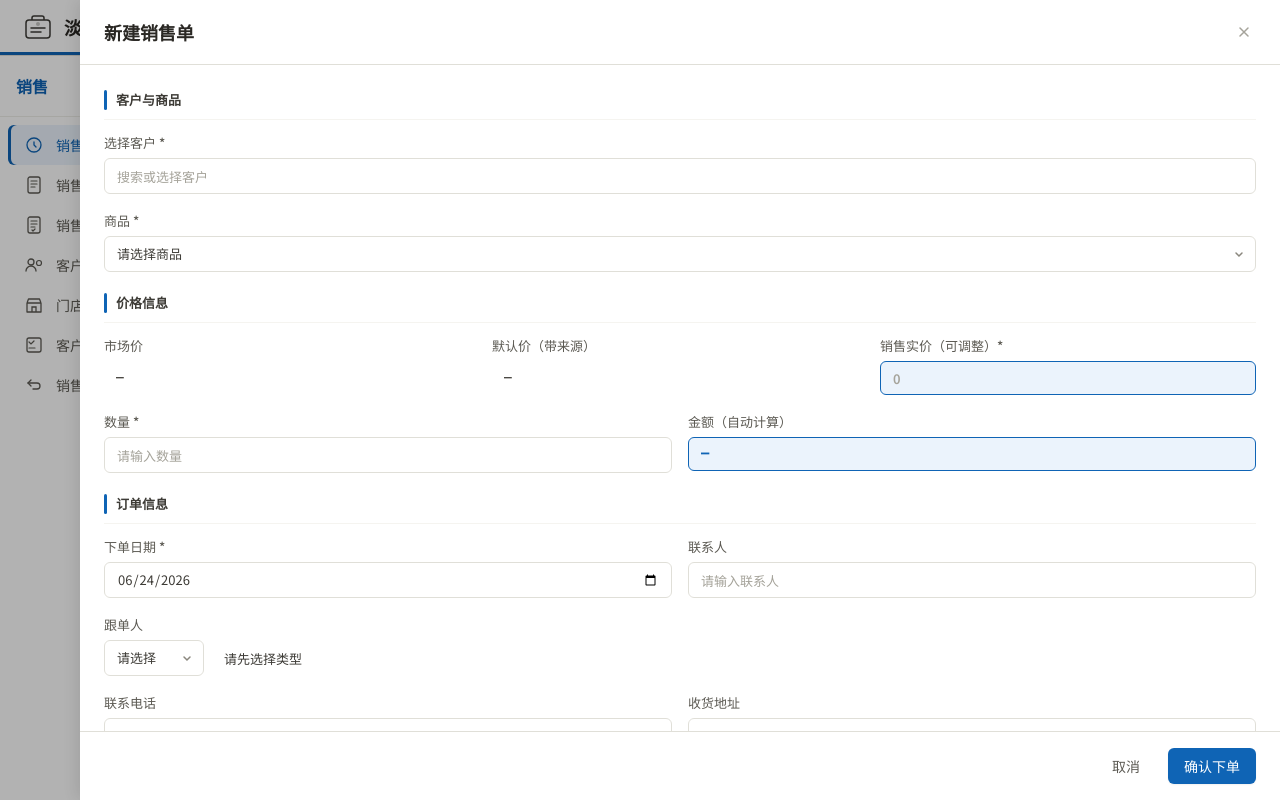
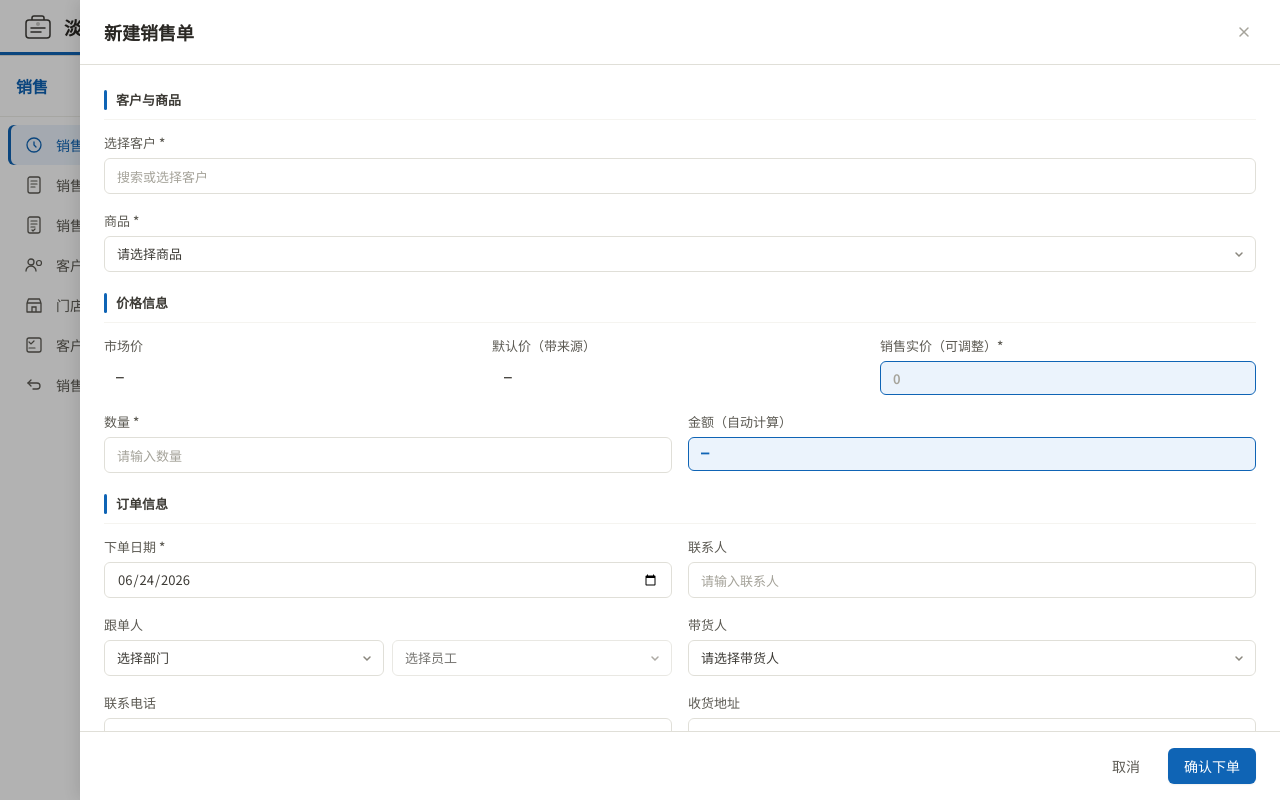
Before and after one commit to zsdxtw/dcbztea-buddy, a React (Vite) app: page /sales/sales-orders in a window 1280 px wide. Both pictures are taken after a click on the button "新建销售单". Shown: the top 800 px of the page. Built offline with nearby package versions, Linux system fonts and the light colour scheme.

Commit message:
feat: 拉取并理解项目文件
Co-authored-by: traeagent <traeagent@users.noreply.github.com>

```diff
--- a/src/data/modules.tsx
+++ b/src/data/modules.tsx
@@ -325,7 +325,6 @@ export const MODULE_CONFIGS: Record<ModuleKey, ModuleConfig> = {
     label: '系统',
     menus: [
       { key: 'settings-system', label: '系统设置', icon: <SystemSettingsIcon /> },
-      { key: 'settings-organization', label: '组织架构', icon: <OrgChartIcon /> },
       { key: 'settings-roles', label: '角色权限', icon: <RolesIcon /> },
       { key: 'settings-logs', label: '操作日志', icon: <LogsIcon /> },
       { key: 'settings-about', label: '关于', icon: <AboutIcon /> },
@@ -338,6 +337,7 @@ export const MODULE_CONFIGS: Record<ModuleKey, ModuleConfig> = {
     key: ModuleKey.PERSONNEL,
     label: '人员',
     menus: [
+      { key: 'personnel-organization', label: '组织架构', icon: <OrgChartIcon /> },
       { key: 'personnel-employee', label: '员工管理', icon: <EmployeeIcon /> },
       { key: 'personnel-tea-professional', label: '茶人管理', icon: <TeaProfessionalIcon /> },
       { key: 'personnel-streamer', label: '带货人管理', icon: <StreamerIcon /> },
--- a/src/pages/sales/SalesCustomers.tsx
+++ b/src/pages/sales/SalesCustomers.tsx
@@ -691,23 +691,7 @@ function CreateDrawer({ customerType, platforms, sequence, onCancel, onSave, onQ
             {!isPersonal && <div className="drawer-form-field"><label className="drawer-label">税号</label><input className="filter-input" style={{ width: '100%' }} value={form.taxNo || ''} onChange={e => update('taxNo', e.target.value)} /></div>}
             <div className="drawer-form-field" style={{ flex: 2 }}>
               <label className="drawer-label">主办人</label>
-              <div style={{ display: 'flex', gap: 'var(--space-2)' }}>
-                <select className="filter-select" style={{ width: 100 }} value={form.hostType ?? ''} onChange={(e) => { update('hostType', (e.target.value || undefined) as 'employee' | 'streamer' | undefined); update('hostId', undefined); }}>
-                  <option value="">请选择</option>
-                  <option value="employee">员工</option>
-                  <option value="streamer">带货人</option>
-                </select>
-                {form.hostType === 'employee' ? (
-                  <DeptEmployeeSelect value={form.hostId ?? ''} onChange={(empId) => update('hostId', empId || undefined)} style={{ flex: 1 }} />
-                ) : form.hostType === 'streamer' ? (
-                  <select className="filter-select" style={{ flex: 1 }} value={form.hostId ?? ''} onChange={(e) => update('hostId', e.target.value || undefined)}>
-                    <option value="">选择带货人</option>
-                    {streamers.map(s => <option key={s.id} value={s.id}>{s.name}</option>)}
-                  </select>
-                ) : (
-                  <div style={{ flex: 1, height: 34, display: 'flex', alignItems: 'center', padding: '0 var(--space-3)', border: '1px solid var(--color-border-primary)', borderRadius: 'var(--radius-md)', background: 'var(--color-bg-tertiary)', fontSize: 'var(--text-sm)', color: 'var(--color-text-tertiary)' }}>请先选择类型</div>
-                )}
-              </div>
+              <DeptEmployeeSelect value={form.hostId ?? ''} onChange={(empId) => { update('hostId', empId || undefined); update('hostType', empId ? 'employee' : undefined); }} style={{ width: '100%' }} />
             </div>
           </div>
           <div className="drawer-form-row">
--- a/src/pages/sales/SalesOrders.tsx
+++ b/src/pages/sales/SalesOrders.tsx
@@ -114,12 +114,14 @@ interface SalesOrderRecord {
   remark: string;
   products: SalesOrderItem[];
   timeline: { time: string; event: string; operator: string }[];
-  /** 跟单人 ID */
+  /** 跟单人 ID（仅员工） */
   followerId?: string;
-  /** 跟单人类型 */
-  followerType?: 'employee' | 'streamer';
   /** 跟单人姓名 */
   followerName?: string;
+  /** 带货人 ID */
+  streamerId?: string;
+  /** 带货人姓名 */
+  streamerName?: string;
   /** 主办人 ID */
   hostId?: string;
   /** 主办人类型 */
@@ -139,7 +141,7 @@ const orderData: SalesOrderRecord[] = [
     date: '2025-07-12', status: OrderStatus.PENDING,
     contactPerson: '王经理', contactPhone: '0571-87651234', deliveryAddress: '杭州市西湖区龙井路88号',
     remark: '需冷藏运输，指定顺丰',
-    followerId: 'emp-8', followerType: 'employee', followerName: '王强', scenario: 1,
+    followerId: 'emp-8',  followerName: '王强', scenario: 1,
     products: [
       { productId: '1', name: '明前龙井 — 特级', teaCategory: TeaCategory.GREEN, quantity: '20 kg', marketPrice: 580, defaultPrice: 452, actualSalesPrice: 452, priceSource: 'sales', amount: '¥ 23,200' },
       { productId: '2', name: '碧螺春 — 一级', teaCategory: TeaCategory.GREEN, quantity: '10 kg', marketPrice: 420, defaultPrice: 328, actualSalesPrice: 328, priceSource: 'sales', amount: '¥ 11,600' },
@@ -155,7 +157,7 @@ const orderData: SalesOrderRecord[] = [
     date: '2025-07-11', status: OrderStatus.APPROVED,
     contactPerson: '赵总', contactPhone: '0599-51234567', deliveryAddress: '武夷山市度假区茶博园6号',
     remark: '长期合作客户，月结',
-    followerId: 'emp-9', followerType: 'employee', followerName: '张伟', scenario: 3,
+    followerId: 'emp-9',  followerName: '张伟', scenario: 3,
     products: [
       { productId: '7', name: '金骏眉 — 特级', teaCategory: TeaCategory.RED, quantity: '15 kg', marketPrice: 1280, defaultPrice: 1024, actualSalesPrice: 1024, priceSource: 'sales', amount: '¥ 36,000' },
     ],
@@ -171,7 +173,7 @@ const orderData: SalesOrderRecord[] = [
     date: '2025-07-10', status: OrderStatus.SHIPPING,
     contactPerson: '林老板', contactPhone: '0768-2345678', deliveryAddress: '潮州市湘桥区太平路168号',
     remark: '分两批发货',
-    followerId: 'emp-8', followerType: 'employee', followerName: '王强', scenario: 1,
+    followerId: 'emp-8',  followerName: '王强', scenario: 1,
     products: [
       { productId: '12', name: '凤凰单丛 — 特级', teaCategory: TeaCategory.OOLONG, quantity: '25 kg', marketPrice: 560, defaultPrice: 426, actualSalesPrice: 426, priceSource: 'sales', amount: '¥ 28,000' },
       { productId: '10', name: '大红袍 — 特级', teaCategory: TeaCategory.OOLONG, quantity: '15 kg', marketPrice: 720, defaultPrice: 547, actualSalesPrice: 547, priceSource: 'sales', amount: '¥ 16,800' },
@@ -189,7 +191,7 @@ const orderData: SalesOrderRecord[] = [
     date: '2025-07-09', status: OrderStatus.COMPLETED,
     contactPerson: '张女士', contactPhone: '0593-5678901', deliveryAddress: '福鼎市太姥山镇茶都路22号',
     remark: '已签收，客户满意',
-    followerId: undefined, followerType: undefined, followerName: undefined, scenario: 5,
+    followerId: undefined, followerName: undefined, scenario: 5,
     products: [
       { productId: '13', name: '白毫银针 — 特级', teaCategory: TeaCategory.WHITE, quantity: '20 kg', marketPrice: 960, defaultPrice: 787, actualSalesPrice: 787, priceSource: 'sales', amount: '¥ 38,400' },
     ],
@@ -207,7 +209,7 @@ const orderData: SalesOrderRecord[] = [
     date: '2025-07-08', status: OrderStatus.COMPLETED,
     contactPerson: '周经理', contactPhone: '0774-7234567', deliveryAddress: '梧州市万秀区西江路56号',
     remark: '季度采购，常规订单',
-    followerId: 'emp-9', followerType: 'employee', followerName: '张伟', scenario: 3,
+    followerId: 'emp-9',  followerName: '张伟', scenario: 3,
     products: [
       { productId: '33', name: '六堡茶 — 二级', teaCategory: TeaCategory.DARK, quantity: '30 kg', marketPrice: 280, defaultPrice: 210, actualSalesPrice: 210, priceSource: 'sales', amount: '¥ 10,800' },
       { productId: '18', name: '熟普洱 — 三级', teaCategory: TeaCategory.DARK, quantity: '20 kg', marketPrice: 260, defaultPrice: 195, actualSalesPrice: 195, priceSource: 'sales', amount: '¥ 7,200' },
@@ -226,7 +228,7 @@ const orderData: SalesOrderRecord[] = [
     date: '2025-07-07', status: OrderStatus.PENDING,
     contactPerson: '何老板', contactPhone: '0730-8234567', deliveryAddress: '岳阳市君山区洞庭大道99号',
     remark: '新客户首单，需提供样品检测报告',
-    followerId: undefined, followerType: undefined, followerName: undefined, scenario: 1,
+    followerId: undefined, followerName: undefined, scenario: 1,
     products: [
       { productId: '16', name: '君山银针 — 特级', teaCategory: TeaCategory.YELLOW, quantity: '10 kg', marketPrice: 880, defaultPrice: 695, actualSalesPrice: 695, priceSource: 'sales', amount: '¥ 17,600' },
     ],
@@ -240,7 +242,7 @@ const orderData: SalesOrderRecord[] = [
     date: '2025-07-06', status: OrderStatus.APPROVED,
     contactPerson: '江总', contactPhone: '0599-5234567', deliveryAddress: '武夷山市星村镇茶场路12号',
     remark: '有机认证产品，需附证书',
-    followerId: 'emp-8', followerType: 'employee', followerName: '王强', scenario: 3,
+    followerId: 'emp-8',  followerName: '王强', scenario: 3,
     products: [
       { productId: '6', name: '正山小种 — 特级', teaCategory: TeaCategory.RED, quantity: '25 kg', marketPrice: 480, defaultPrice: 384, actualSalesPrice: 384, priceSource: 'sales', amount: '¥ 24,000' },
     ],
@@ -256,7 +258,7 @@ const orderData: SalesOrderRecord[] = [
     date: '2025-07-05', status: OrderStatus.SHIPPING,
     contactPerson: '吴经理', contactPhone: '0595-2345678', deliveryAddress: '安溪县凤城镇茶都路188号',
     remark: '清香型，真空包装',
-    followerId: 'emp-9', followerType: 'employee', followerName: '张伟', scenario: 5,
+    followerId: 'emp-9',  followerName: '张伟', scenario: 5,
     products: [
       { productId: '11', name: '铁观音 — 一级', teaCategory: TeaCategory.OOLONG, quantity: '40 kg', marketPrice: 320, defaultPrice: 243, actualSalesPrice: 243, priceSource: 'sales', amount: '¥ 25,600' },
       { productId: '11', name: '铁观音 — 二级', teaCategory: TeaCategory.OOLONG, quantity: '20 kg', marketPrice: 320, defaultPrice: 243, actualSalesPrice: 243, priceSource: 'sales', amount: '¥ 12,800' },
@@ -274,7 +276,7 @@ const orderData: SalesOrderRecord[] = [
     date: '2025-07-04', status: OrderStatus.COMPLETED,
     contactPerson: '王经理', contactPhone: '0571-87651234', deliveryAddress: '杭州市西湖区龙井路88号',
     remark: '月度补货订单',
-    followerId: 'emp-8', followerType: 'employee', followerName: '王强', scenario: 1,
+    followerId: 'emp-8',  followerName: '王强', scenario: 1,
     products: [
       { productId: '9', name: '祁门红茶 — 特级', teaCategory: TeaCategory.RED, quantity: '35 kg', marketPrice: 520, defaultPrice: 416, actualSalesPrice: 416, priceSource: 'sales', amount: '¥ 36,400' },
     ],
@@ -292,7 +294,7 @@ const orderData: SalesOrderRecord[] = [
     date: '2025-07-03', status: OrderStatus.CANCELLED,
     contactPerson: '赵总', contactPhone: '0599-51234567', deliveryAddress: '武夷山市度假区茶博园6号',
     remark: '客户取消，改订茉莉花茶',
-    followerId: undefined, followerType: undefined, followerName: undefined, scenario: 3,
+    followerId: undefined, followerName: undefined, scenario: 3,
     products: [
       { productId: '24', name: '玫瑰花茶 — 一级', teaCategory: TeaCategory.FLOWER, quantity: '20 kg', marketPrice: 158, defaultPrice: 122, actualSalesPrice: 122, priceSource: 'sales', amount: '¥ 5,120' },
     ],
@@ -348,7 +350,7 @@ export default function SalesOrders() {
 
         <Card>
           <Table
-            headers={['订单编号', '客户', '客户类型', '跟单人', '主办人', '商品', '茶类', '数量', '单价', '金额', '下单日期', '状态', '操作']}
+            headers={['订单编号', '客户', '客户类型', '跟单人', '带货人', '主办人', '商品', '茶类', '数量', '单价', '金额', '下单日期', '状态', '操作']}
             rows={orders.map((o) => {
               const ctColor = customerTypeColors[o.customerType];
               return [
@@ -359,6 +361,7 @@ export default function SalesOrders() {
                 background: ctColor.bg, color: ctColor.color, border: `1px solid ${ctColor.border}`,
               }}>{CUSTOMER_TYPE_LABELS[o.customerType]}</span>,
               <span key="follower" style={{ fontSize: 'var(--text-sm)', color: o.followerName ? 'var(--color-text-secondary)' : 'var(--color-text-tertiary)' }}>{o.followerName ?? '—'}</span>,
+              <span key="streamer" style={{ fontSize: 'var(--text-sm)', color: o.streamerName ? 'var(--color-text-secondary)' : 'var(--color-text-tertiary)' }}>{o.streamerName ?? '—'}</span>,
               <span key="host" style={{ fontSize: 'var(--text-sm)', color: o.hostName ? 'var(--color-text-secondary)' : 'var(--color-text-tertiary)' }}>{o.hostName ?? '—'}</span>,
               o.product,
               <Tag category={o.teaCategory} />,
@@ -410,6 +413,7 @@ export default function SalesOrders() {
                   }}>{CUSTOMER_TYPE_LABELS[selectedOrder.customerType]}</span>); })()}
                 </InfoItem>
                 <InfoItem label="跟单人">{selectedOrder.followerName ?? '—'}</InfoItem>
+                <InfoItem label="带货人">{selectedOrder.streamerName ?? '—'}</InfoItem>
                 <InfoItem label="主办人">{selectedOrder.hostName ?? '—'}</InfoItem>
                 <InfoItem label="下单日期">{selectedOrder.date}</InfoItem>
                 <InfoItem label="联系人">{selectedOrder.contactPerson}</InfoItem>
@@ -515,9 +519,10 @@ function CreateSalesDrawer({ nextNumber, onCancel, onSave }: {
   const [customerType, setCustomerType] = useState<CustomerType | ''>('');
   const [newCustomerShortName, setNewCustomerShortName] = useState('');
 
-  // 跟单人
+  // 跟单人（仅员工）
   const [followerId, setFollowerId] = useState('');
-  const [followerType, setFollowerType] = useState<'employee' | 'streamer' | ''>('');
+  // 带货人（独立字段）
+  const [streamerId, setStreamerId] = useState('');
 
   // 构建客户选项列表（所有客户 + 平台客户）
   const allCustomerOptions = useMemo(() => {
@@ -628,7 +633,8 @@ function CreateSalesDrawer({ nextNumber, onCancel, onSave }: {
     const customerName = isNewCustomer
       ? newCustomerShortName.trim()
       : (allCustomerOptions.find(c => c.id === customerId)?.name ?? '新客户');
-    const followerName = followerId && followerType ? getPersonName(followerId, followerType) : undefined;
+    const followerName = followerId ? getEmployeeName(followerId) : undefined;
+    const streamerName = streamerId ? streamers.find(s => s.id === streamerId)?.name : undefined;
 
     // 新客户联动添加到客户管理列表
     let orderHostId: string | undefined;
@@ -688,8 +694,9 @@ function CreateSalesDrawer({ nextNumber, onCancel, onSave }: {
       deliveryAddress: deliveryAddress || '—',
       remark,
       followerId: followerId || undefined,
-      followerType: (followerType || undefined) as 'employee' | 'streamer' | undefined,
       followerName,
+      streamerId: streamerId || undefined,
+      streamerName,
       hostId: orderHostId,
       hostType: orderHostType,
       hostName: orderHostName,
@@ -884,29 +891,18 @@ function CreateSalesDrawer({ nextNumber, onCancel, onSave }: {
               <input className="filter-input" style={{ width: '100%' }} value={contactPerson} onChange={(e) => setContactPerson(e.target.value)} placeholder="请输入联系人" />
             </div>
           </div>
-          {/* 跟单人 */}
+          {/* 跟单人 + 带货人 */}
           <div className="drawer-form-row">
-            <div className="drawer-form-field" style={{ display: 'flex', gap: 'var(--space-2)', alignItems: 'flex-end' }}>
-              <div style={{ width: 100 }}>
-                <label className="drawer-label">跟单人</label>
-                <select className="filter-select" style={{ width: '100%' }} value={followerType} onChange={(e) => { setFollowerType(e.target.value as 'employee' | 'streamer' | ''); setFollowerId(''); }}>
-                  <option value="">请选择</option>
-                  <option value="employee">员工</option>
-                  <option value="streamer">带货人</option>
-                </select>
-              </div>
-              <div style={{ flex: 1 }}>
-                {followerType === 'employee' ? (
-                  <DeptEmployeeSelect value={followerId} onChange={setFollowerId} placeholder="选择员工" style={{ width: '100%' }} />
-                ) : followerType === 'streamer' ? (
-                  <select className="filter-select" style={{ width: '100%' }} value={followerId} onChange={(e) => setFollowerId(e.target.value)}>
-                    <option value="">选择带货人</option>
-                    {streamers.map(s => <option key={s.id} value={s.id}>{s.name}</option>)}
-                  </select>
-                ) : (
-                  <div style={{ height: 34, display: 'flex', alignItems: 'center', padding: '0 var(--space-3)', border: '1px solid var(--color-border-primary)', borderRadius: 'var(--radius-md)', background: 'var(--color-bg-tertiary)', fontSize: 'var(--text-sm)', color: 'var(--color-text-tertiary)' }}>请先选择类型</div>
-                )}
-              </div>
+            <div className="drawer-form-field">
+              <label className="drawer-label">跟单人</label>
+              <DeptEmployeeSelect value={followerId} onChange={setFollowerId} placeholder="选择员工" style={{ width: '100%' }} />
+            </div>
+            <div className="drawer-form-field">
+              <label className="drawer-label">带货人</label>
+              <select className="filter-select" style={{ width: '100%' }} value={streamerId} onChange={(e) => setStreamerId(e.target.value)}>
+                <option value="">请选择带货人</option>
+                {streamers.map(s => <option key={s.id} value={s.id}>{s.name}</option>)}
+              </select>
             </div>
           </div>
           <div className="drawer-form-row">
--- a/src/router.tsx
+++ b/src/router.tsx
@@ -72,8 +72,8 @@ import SettingsAbout from './pages/settings/SettingsAbout';
 import SettingsUserManagement from './pages/settings/SettingsUserManagement';
 import SettingsDataBackup from './pages/settings/SettingsDataBackup';
 import SettingsUnit from './pages/settings/SettingsUnit';
-import SettingsOrganization from './pages/settings/SettingsOrganization';
 
+import PersonnelOrganization from './pages/personnel/PersonnelOrganization';
 import PersonnelTeaProfessional from './pages/personnel/PersonnelTeaProfessional';
 import PersonnelEmployee from './pages/personnel/PersonnelEmployee';
 import PersonnelStreamer from './pages/personnel/PersonnelStreamer';
@@ -160,7 +160,6 @@ export const router = createBrowserRouter([
       /* ── 系统 ── */
       { path: 'settings', element: <SettingsSystem /> },
       { path: 'settings/settings-system', element: <SettingsSystem /> },
-      { path: 'settings/settings-organization', element: <SettingsOrganization /> },
       { path: 'settings/settings-roles', element: <SettingsRoles /> },
       { path: 'settings/settings-logs', element: <SettingsLogs /> },
       { path: 'settings/settings-about', element: <SettingsAbout /> },
@@ -168,7 +167,8 @@ export const router = createBrowserRouter([
       { path: 'settings/settings-data-backup', element: <SettingsDataBackup /> },
       { path: 'settings/settings-unit', element: <SettingsUnit /> },
       /* ── 人员 ── */
-      { path: 'personnel', element: <PersonnelEmployee /> },
+      { path: 'personnel', element: <PersonnelOrganization /> },
+      { path: 'personnel/personnel-organization', element: <PersonnelOrganization /> },
       { path: 'personnel/personnel-employee', element: <PersonnelEmployee /> },
       { path: 'personnel/personnel-tea-professional', element: <PersonnelTeaProfessional /> },
       { path: 'personnel/personnel-streamer', element: <PersonnelStreamer /> },
```
Also changed, not shown: src/pages/personnel/PersonnelOrganization.tsx (renamed from src/pages/settings/SettingsOrganization.tsx, +2 -5 lines).
